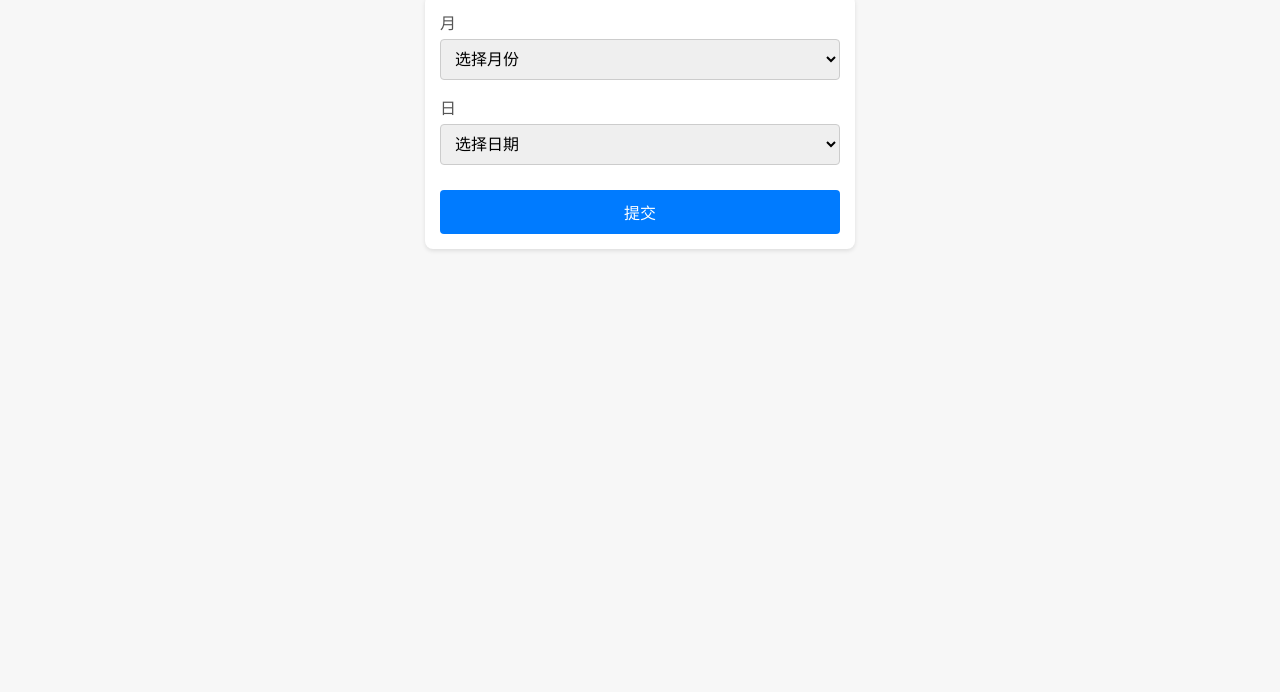
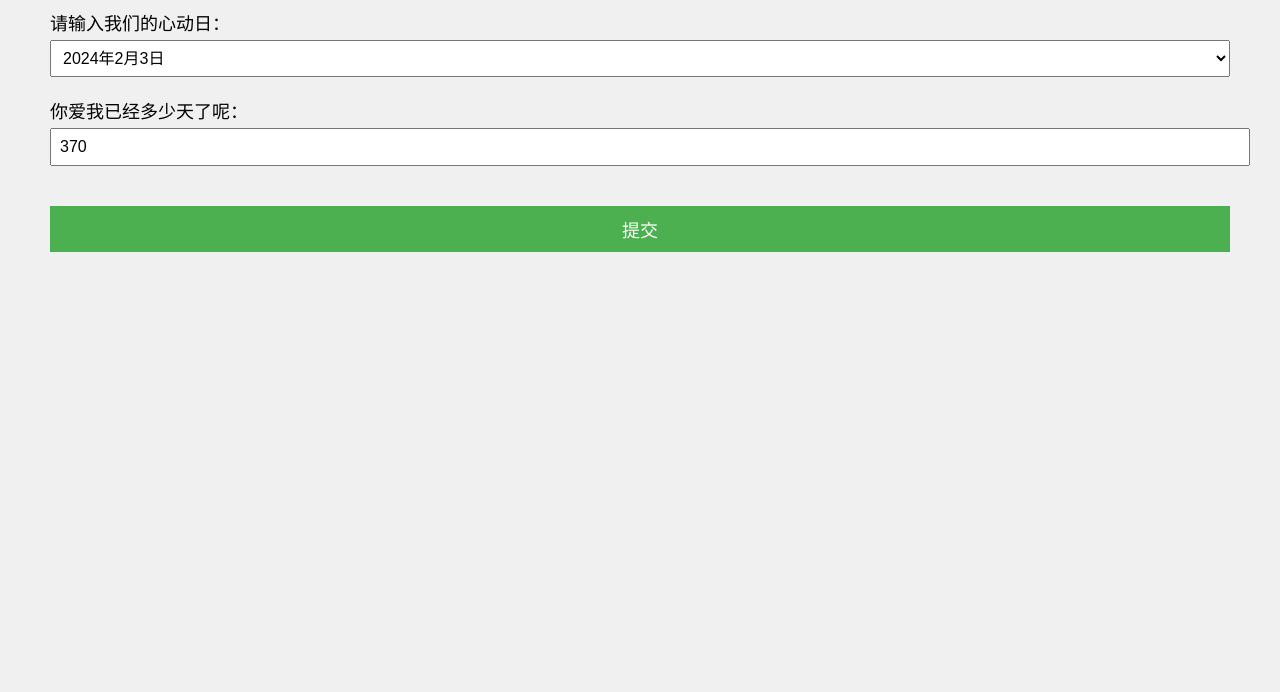
Before and after one commit to younotfaraway/heartdate, a plain HTML site: page index.html in a window 1280 px wide. Shown: the part 108-800 px from the top of the page. Drawn offline with Linux system fonts and the light colour scheme.

Commit message:
Update index.html

```diff
--- a/index.html
+++ b/index.html
@@ -3,92 +3,99 @@
 <head>
     <meta charset="UTF-8">
     <meta name="viewport" content="width=device-width, initial-scale=1.0">
-  <title>心动日输入</title>
+    <title>心动日挑战</title>
     <style>
-    body { font-family: Arial, sans-serif; padding: 20px; background-color: #f7f7f7; }
-    h2 { text-align: center; color: #333; }
-    form { max-width: 400px; margin: 0 auto; background-color: #fff; padding: 15px; border-radius: 8px; box-shadow: 0 2px 4px rgba(0,0,0,0.1); }
-    .form-group { margin-bottom: 15px; }
-    label { display: block; margin-bottom: 5px; color: #555; }
-    select, button { width: 100%; padding: 10px; font-size: 16px; border: 1px solid #ccc; border-radius: 4px; }
-    button { background-color: #007BFF; color: #fff; border: none; margin-top: 10px; }
-    button:hover { background-color: #0056b3; }
+        body {
+            font-family: Arial, sans-serif;
+            margin: 50px;
+            background-color: #f0f0f0;
+        }
+        h1 {
+            text-align: center;
+        }
+        .question {
+            margin: 20px 0;
+        }
+        .question label {
+            font-size: 18px;
+        }
+        .question select, .question input {
+            width: 100%;
+            padding: 8px;
+            margin-top: 5px;
+            font-size: 16px;
+        }
+        .question button {
+            width: 100%;
+            padding: 10px;
+            margin-top: 20px;
+            font-size: 18px;
+            background-color: #4CAF50;
+            color: white;
+            border: none;
+            cursor: pointer;
+        }
+        .question button:hover {
+            background-color: #45a049;
+        }
     </style>
 </head>
 <body>
-  <h2>输入我们的心动日！</h2>
-  <form id="heartDateForm">
-    <div class="form-group">
-      <label for="month">月</label>
-      <select id="month" name="month" required>
-        <option value="">选择月份</option>
-        <option value="1">1月</option>
-        <option value="2">2月</option>
-        <option value="3">3月</option>
-        <option value="4">4月</option>
-        <option value="5">5月</option>
-        <option value="6">6月</option>
-        <option value="7">7月</option>
-        <option value="8">8月</option>
-        <option value="9">9月</option>
-        <option value="10">10月</option>
-        <option value="11">11月</option>
-        <option value="12">12月</option>
+    <h1>心动日挑战</h1>
+    <div class="question">
+        <label for="heartfelt-date">请输入我们的心动日：</label>
+        <select id="heartfelt-date">
+            <option value="2024年2月3日">2024年2月3日</option>
+            <option value="2024年2月4日">2024年2月4日</option>
+            <option value="2024年2月5日">2024年2月5日</option>
+            <!-- 添加更多日期选项 -->
         </select>
     </div>
-    <div class="form-group">
-      <label for="day">日</label>
-      <select id="day" name="day" required>
-        <option value="">选择日期</option>
-        <!-- 这里列出1~31日 -->
-        <option value="1">1日</option>
-        <option value="2">2日</option>
-        <option value="3">3日</option>
-        <option value="4">4日</option>
-        <option value="5">5日</option>
-        <option value="6">6日</option>
-        <option value="7">7日</option>
-        <option value="8">8日</option>
-        <option value="9">9日</option>
-        <option value="10">10日</option>
-        <option value="11">11日</option>
-        <option value="12">12日</option>
-        <option value="13">13日</option>
-        <option value="14">14日</option>
-        <option value="15">15日</option>
-        <option value="16">16日</option>
-        <option value="17">17日</option>
-        <option value="18">18日</option>
-        <option value="19">19日</option>
-        <option value="20">20日</option>
-        <option value="21">21日</option>
-        <option value="22">22日</option>
-        <option value="23">23日</option>
-        <option value="24">24日</option>
-        <option value="25">25日</option>
-        <option value="26">26日</option>
-        <option value="27">27日</option>
-        <option value="28">28日</option>
-        <option value="29">29日</option>
-        <option value="30">30日</option>
-        <option value="31">31日</option>
-      </select>
+    <div class="question">
+        <label for="days-count">你爱我已经多少天了呢：</label>
+        <input type="number" id="days-count" placeholder="请输入天数" readonly>
     </div>
-    <button type="submit">提交</button>
-  </form>
+    <div class="question">
+        <button onclick="checkAnswers()">提交</button>
+    </div>
+
     <script>
-    document.getElementById("heartDateForm").addEventListener("submit", function(event) {
-      event.preventDefault();
-      var month = document.getElementById("month").value;
-      var day = document.getElementById("day").value;
-      if (month && day) {
-        // 可根据需要在 URL 中附加参数传递用户选择的信息
-        // window.location.href = "https://example.com?month=" + month + "&day=" + day;
-        window.location.href = "https://w.afbcs.cn/cAJ2PD"; // 请替换你的目标链接
-      } else {
-        alert("请选择完整的日期！");
+        // 获取当前日期
+        const today = new Date();
+        // 设置心动日为 2024年2月3日
+        const heartfeltDate = new Date('2024-02-03');
+        // 计算从心动日到今天的天数差
+        const timeDifference = today - heartfeltDate;
+        const dayDifference = Math.floor(timeDifference / (1000 * 3600 * 24));
+
+        // 将天数显示在输入框中
+        document.getElementById('days-count').value = dayDifference;
+
+        function checkAnswers() {
+            const heartfeltDate = document.getElementById('heartfelt-date').value;
+            const daysCount = document.getElementById('days-count').value;
+
+            // 检查第一个问题
+            if (heartfeltDate !== '2024年2月3日') {
+                alert('第一个问题回答错误！');
+                return;
             }
-    });
+
+            // 检查第二个问题
+            if (parseInt(daysCount) !== dayDifference) {
+                alert('第二个问题回答错误！');
+                return;
+            }
+
+            // 如果两个问题都回答正确，下载并打开文件
+            const fileUrl = 'https://raw.githubusercontent.com/<您的用户名>/<仓库名称>/main/your-file.pdf'; // 替换为您的文件原始链接
+            const link = document.createElement('a');
+            link.href = fileUrl;
+            link.download = '指定文件.pdf'; // 替换为您的文件名
+            document.body.appendChild(link);
+            link.click();
+            document.body.removeChild(link);
+        }
     </script>
 </body>
 </html>
```
Lines whose indentation alone changed are shown as unchanged.
